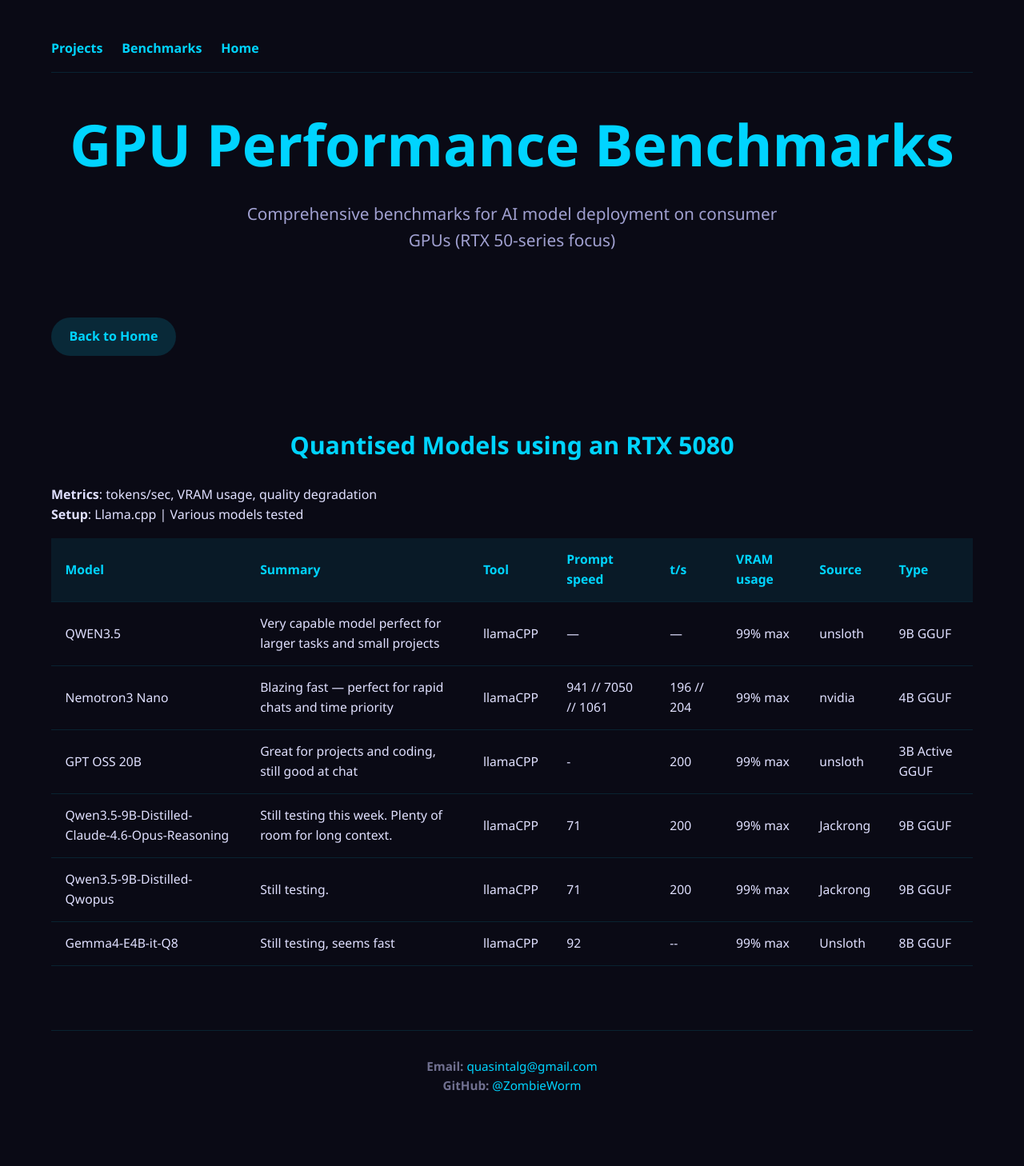
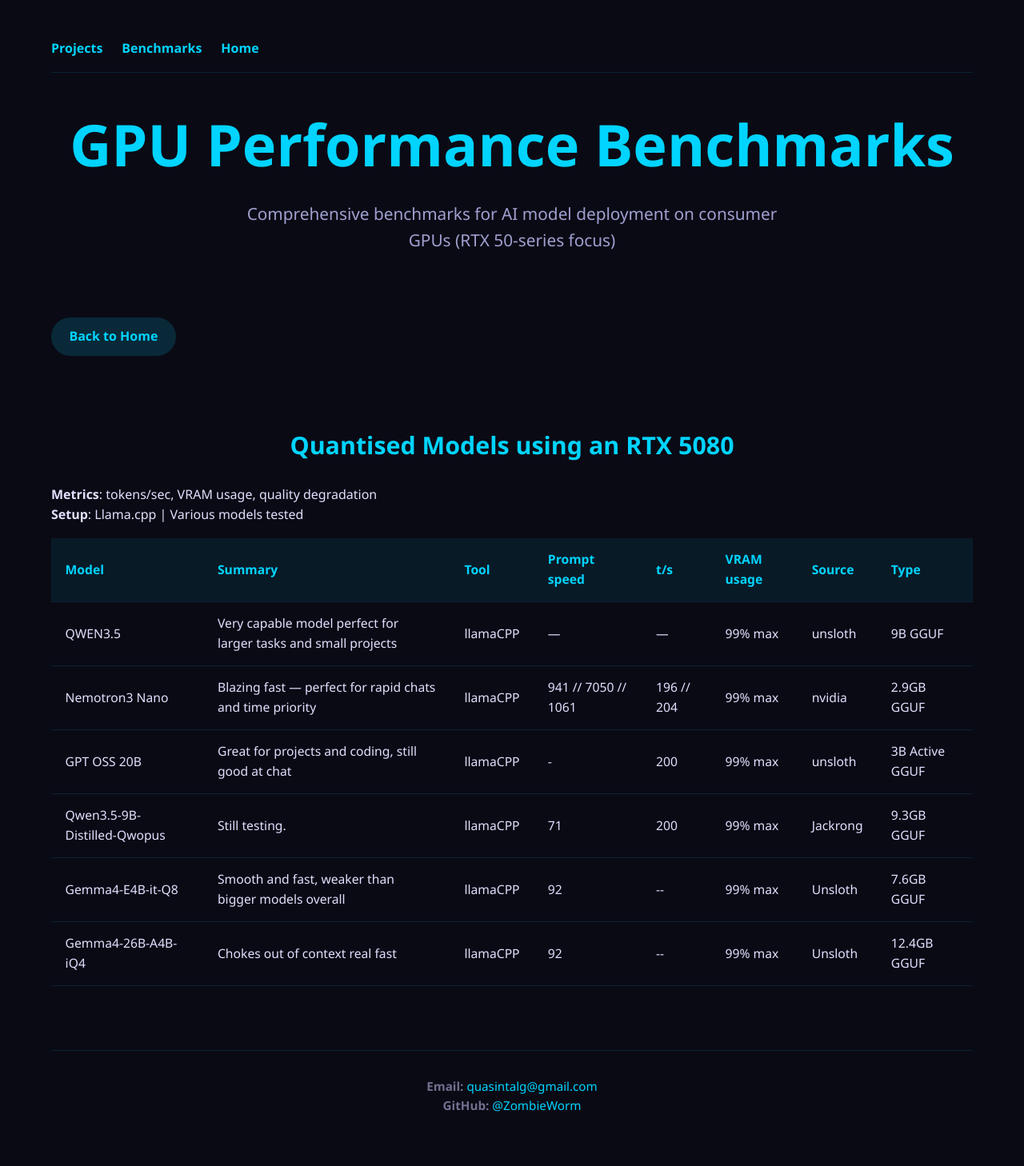
Before and after one commit to ZombieWorm/ZombieWorm.github.io, a Jekyll site: the page benchmarks.html, which Jekyll copies as it is, in a window 1280 px wide. Shown: the whole page at 80% size. Built offline with Jekyll 4.4.1, drawn with Linux system fonts in a browser that asks for light colours; before the commit the page ends 1433 px from its top, so only the background shows below that.

Commit message:
model updates

```diff
--- a/benchmarks.html
+++ b/benchmarks.html
@@ -217,7 +217,7 @@
           <td>196 // 204</td>
           <td>99% max</td>
           <td>nvidia</td>
-          <td>4B GGUF</td>
+          <td>2.9GB GGUF</td>
         </tr>
         <tr>
           <td>GPT OSS 20B</td>
@@ -230,16 +230,6 @@
           <td>3B Active GGUF</td>
         </tr>
         <tr>
-          <td>Qwen3.5-9B-Distilled-Claude-4.6-Opus-Reasoning</td>
-          <td>Still testing this week. Plenty of room for long context.</td>
-          <td>llamaCPP</td>
-          <td>71</td>
-          <td>200</td>
-          <td>99% max</td>
-          <td>Jackrong</td>
-          <td>9B GGUF</td>
-        </tr>
-        <tr>
           <td>Qwen3.5-9B-Distilled-Qwopus</td>
           <td>Still testing.</td>
           <td>llamaCPP</td>
@@ -247,17 +237,27 @@
           <td>200</td>
           <td>99% max</td>
           <td>Jackrong</td>
-          <td>9B GGUF</td>
+          <td>9.3GB GGUF</td>
         </tr>
         <tr>
           <td>Gemma4-E4B-it-Q8</td>
-          <td>Still testing, seems fast</td>
+          <td>Smooth and fast, weaker than bigger models overall</td>
           <td>llamaCPP</td>
           <td>92</td>
           <td>--</td>
           <td>99% max</td>
           <td>Unsloth</td>
-          <td>8B GGUF</td>
+          <td>7.6GB GGUF</td>
+        </tr>
+        <tr>
+          <td>Gemma4-26B-A4B-iQ4</td>
+          <td>Chokes out of context real fast</td>
+          <td>llamaCPP</td>
+          <td>92</td>
+          <td>--</td>
+          <td>99% max</td>
+          <td>Unsloth</td>
+          <td>12.4GB GGUF</td>
         </tr>
       </tbody>
     </table>
```
